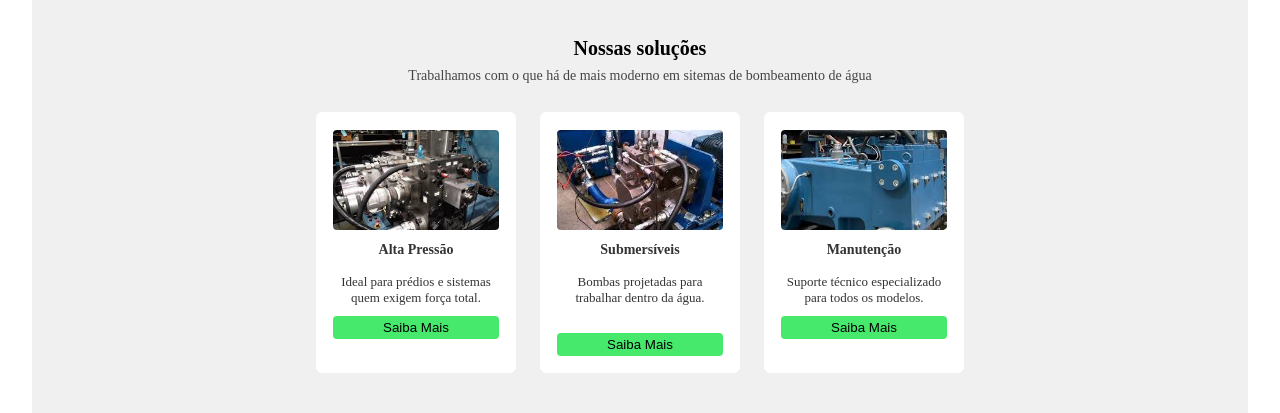
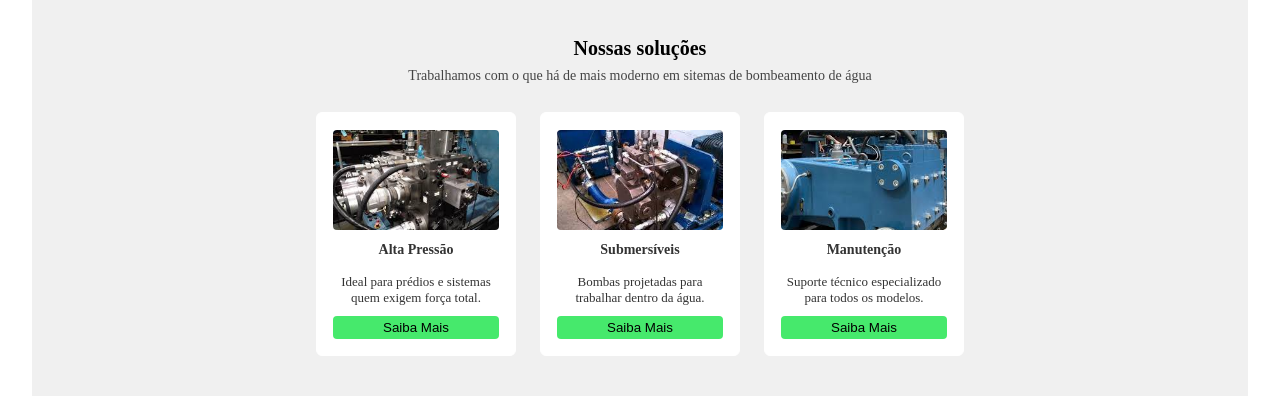
Before and after one commit to Gabriel-Lopes-Andrade/BILL-Bombass, a plain HTML site: page index.html in a window 1280 px wide. Shown: the part 272-685 px from the top of the page. Drawn offline with Linux system fonts and the light colour scheme.

Commit message:
Clean up #sub styles in style.css
Removed unnecessary margin and commented code from #sub.

```diff
--- a/style.css
+++ b/style.css
@@ -138,11 +138,7 @@ ul.bombas li p {
     cursor: pointer;
 }
 
- #sub  {
 
-    margin-top: 27px;
-/* Isso aqui foi uma gambiarra horrorosa, tô fazendo de cabeça a página*/
-}
 
 .bombas button {
     background-color: transparent;
```
